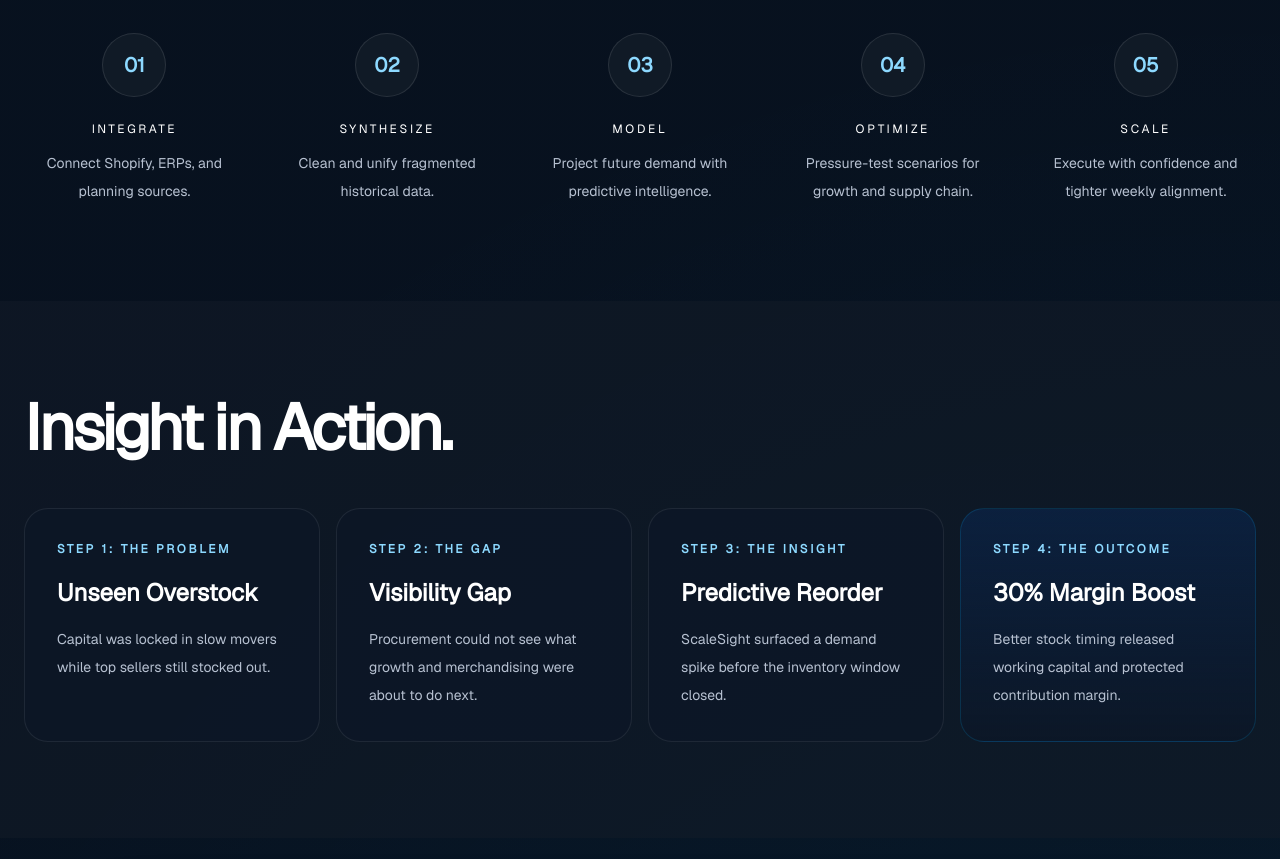
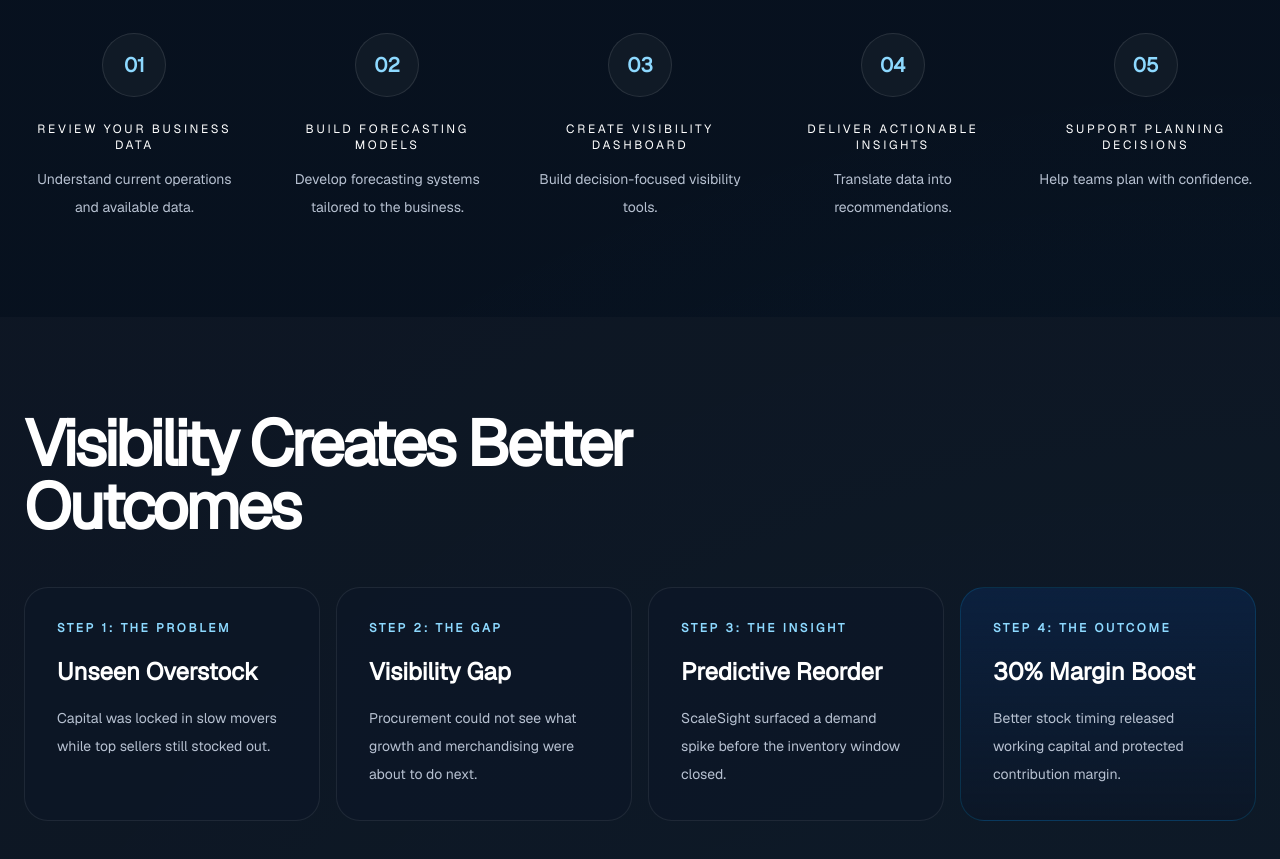
Before and after one commit to ArmanMehdi51214/scalesight_website, a Next.js app: page / in a window 1280 px wide. Shown: the part 5340-6199 px from the top of the page. Built offline with nearby package versions, Linux system fonts and the light colour scheme.

Commit message:
section 7 done

```diff
--- a/app/page.tsx
+++ b/app/page.tsx
@@ -104,11 +104,11 @@ const questionChips = [
 ];
 
 const processSteps = [
-  ["01", "Integrate", "Connect Shopify, ERPs, and planning sources."],
-  ["02", "Synthesize", "Clean and unify fragmented historical data."],
-  ["03", "Model", "Project future demand with predictive intelligence."],
-  ["04", "Optimize", "Pressure-test scenarios for growth and supply chain."],
-  ["05", "Scale", "Execute with confidence and tighter weekly alignment."],
+  ["01", "Review Your Business Data", "Understand current operations and available data."],
+  ["02", "Build Forecasting Models", "Develop forecasting systems tailored to the business."],
+  ["03", "Create Visibility Dashboard", "Build decision-focused visibility tools."],
+  ["04", "Deliver Actionable Insights", "Translate data into recommendations."],
+  ["05", "Support Planning Decisions", "Help teams plan with confidence."],
 ];
 
 const storyCards = [
@@ -428,7 +428,7 @@ export default function Home() {
 
         <section className="bg-[rgba(18,28,40,0.56)] px-6 py-24">
           <div className="mx-auto max-w-7xl">
-            <SectionHeader title="Insight in Action." />
+            <SectionHeader title="Visibility Creates Better Outcomes" />
             <div className="mt-12 grid gap-4 md:grid-cols-4">
               {storyCards.map((card, index) => (
                 <article
```
